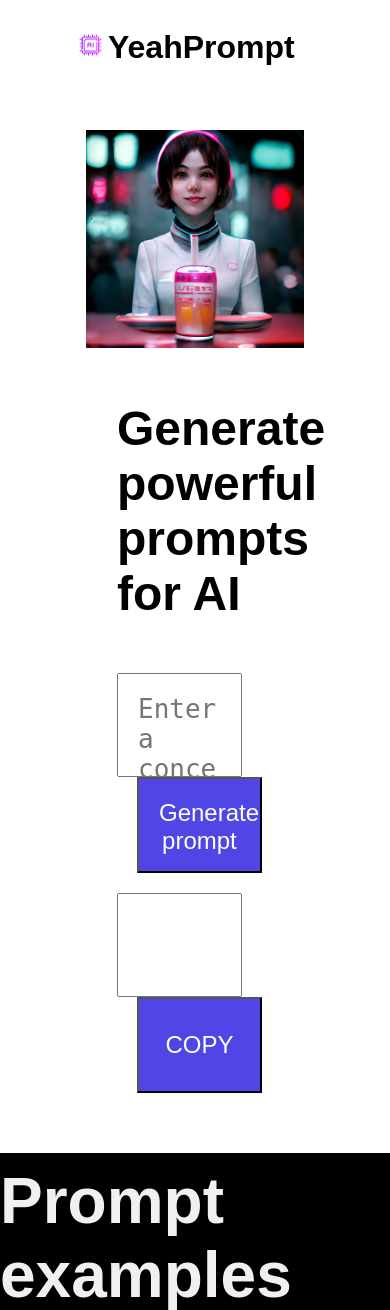
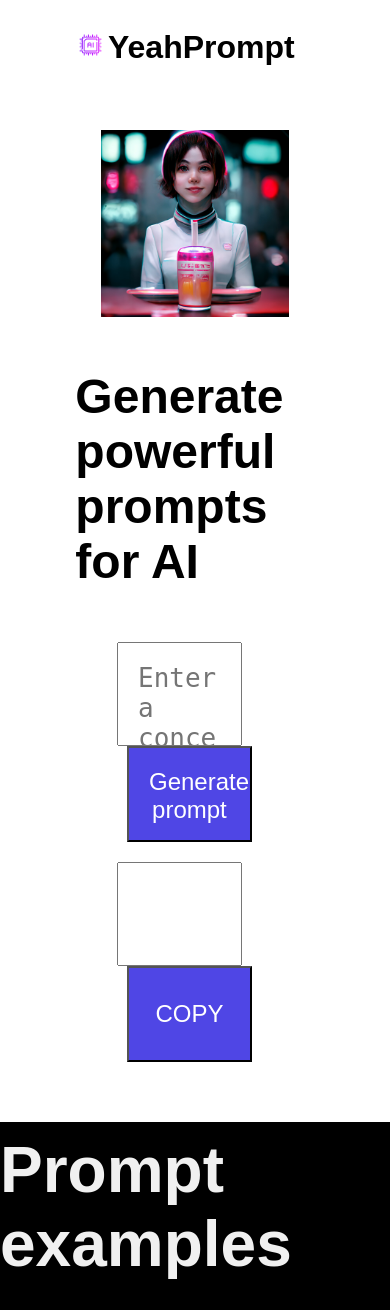
Before and after one commit to hunterljm/prompt, a Python web app: template templates/index.html in a window 390 px wide. Shown: the top 1310 px of the page. Run offline with Jinja, Linux system fonts and the light colour scheme; the template is opened without the code that fills it, so the values that code supplies are empty.

Commit message:
friendly mobile

```diff
--- a/static/css/style.css
+++ b/static/css/style.css
@@ -252,7 +252,7 @@
 /* Responsive design */
 @media (max-width: 1500px) {
     .grid {
-        grid-template-columns: repeat(2, 1fr);
+        grid-template-columns: repeat(1, 1fr);
     }
 
     .image-content {
@@ -263,8 +263,15 @@
     }
 
     .image-head {
-        width: 70%;
-        height: 70%;
+        width: 60%;
+            height: 60%;
+        }
+
+        .row {
+            flex-direction: column;
+            align-items: center;
+            margin-bottom: 20px;
+            margin-top: 20px;
     }
 }
 
--- a/templates/index.html
+++ b/templates/index.html
@@ -1,10 +1,12 @@
 <!DOCTYPE html>
 <html>
 <head>
-    <title>YeahPrompt</title>
+    <meta charset="UTF-8">
+    <meta name="viewport" content="width=device-width, initial-scale=1">
     <!-- Add reference to the CSS file -->
     <link rel="stylesheet" href="{{ url_for('static', filename='css/style.css') }}">
     <link rel="icon" type="image/png" sizes="192x192" href="{{ url_for('static', filename='images/artificial-intelligence.png') }}">
+    <title>YeahPrompt</title>
 </head>
 <body>
     <!-- Header -->
@@ -92,11 +94,9 @@
     </div>
 
     <!-- Footer -->
-    <div id="body-footer">
-        <footer>
-            <p>© 2023 YeahPrompt. All rights reserved.</p>
-        </footer>
-    </div>
+    <footer id="body-footer">
+        <p>© 2023 YeahPrompt. All rights reserved.</p>
+    </footer>
 
     <!-- Add reference to the JavaScript file -->
     <script src="{{ url_for('static', filename='js/script.js') }}"></script>
```
